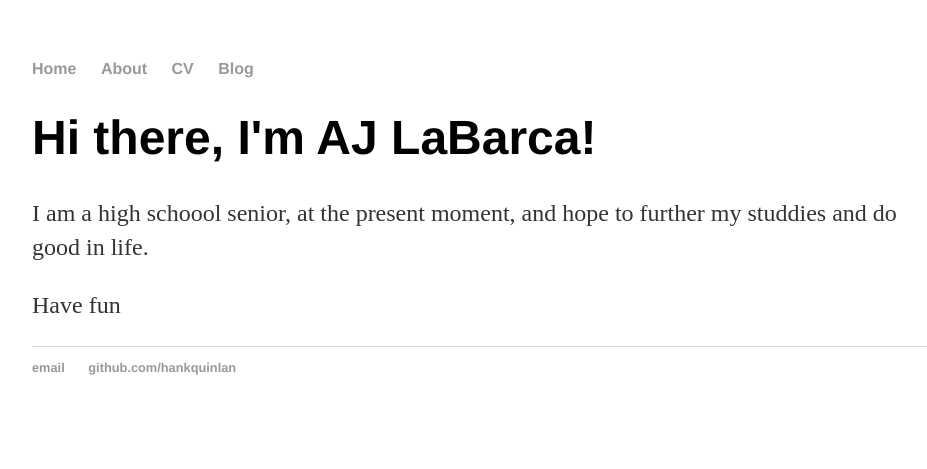
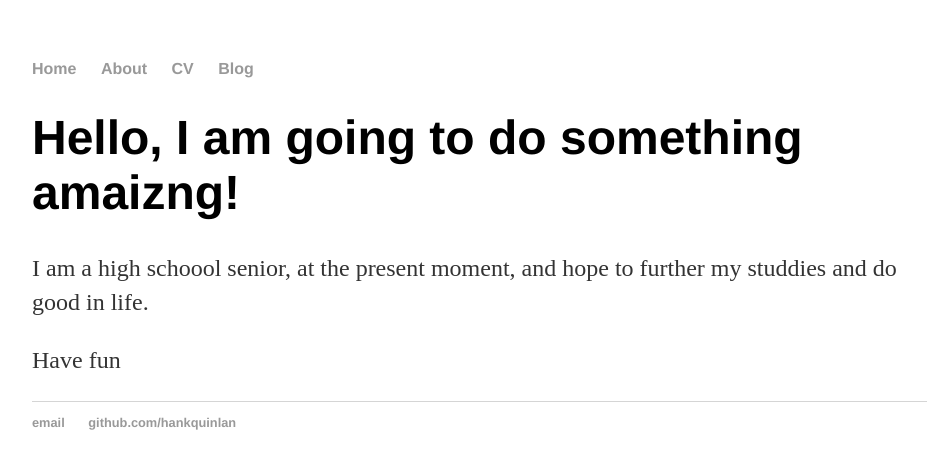
Before and after one commit to alabarca531/alabarca531.github.io, a Jekyll site: the page built from index.html, in a window 1280 px wide. Shown: the top 469 px of the page, without its empty margins (160-1087 px from the left). Built offline with Jekyll 4.4.1, drawn with Linux system fonts in a browser that asks for light colours.

Commit message:
I know what I am doing

```diff
--- a/blog/atom.xml
+++ b/blog/atom.xml
@@ -4,7 +4,7 @@ layout: feed
 <?xml version="1.0" encoding="utf-8"?>
 <feed xmlns="http://www.w3.org/2005/Atom">
 
-	<title>Anthony LaBarca's Blog</title>
+	<title>This is my Blog, I can't figure out what I am doing though</title>
 	<link href="http://alabarca531.github.io/blog/atom.xml" rel="self"/>
 	<link href="http://alabarca531.github.io/blog"/>
 	<updated>{{ site.time | date_to_xmlschema }}</updated>
--- a/index.html
+++ b/index.html
@@ -3,7 +3,7 @@ layout: default
 title: Anthony (AJ) LaBarca
 ---
 <div class="blurb">
-	<h1>Hi there, I'm AJ LaBarca!</h1>
+	<h1>Hello, I am going to do something amaizng!</h1>
 	<p>I am a high schoool senior, at the present moment, and hope to further my studdies and do good in life. </p>
 	<p> Have fun </p>
 </div><!-- /.blurb -->
```
